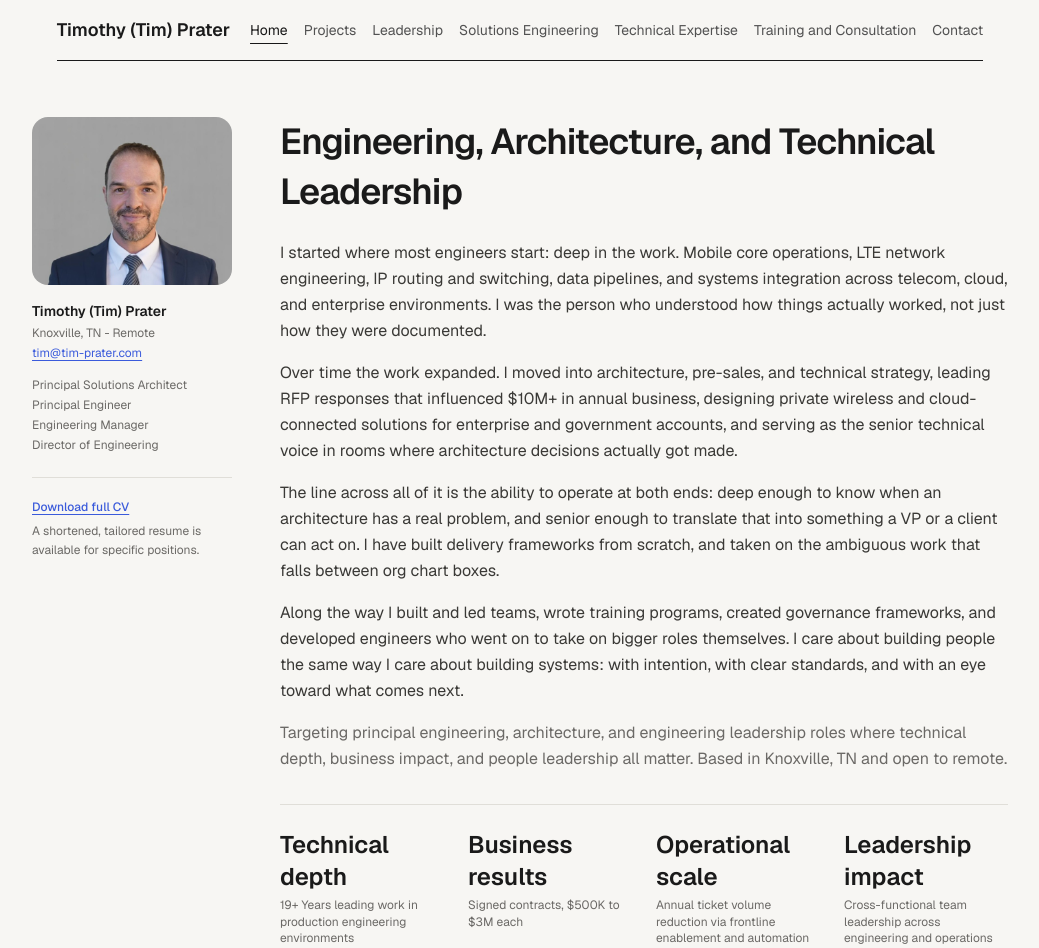
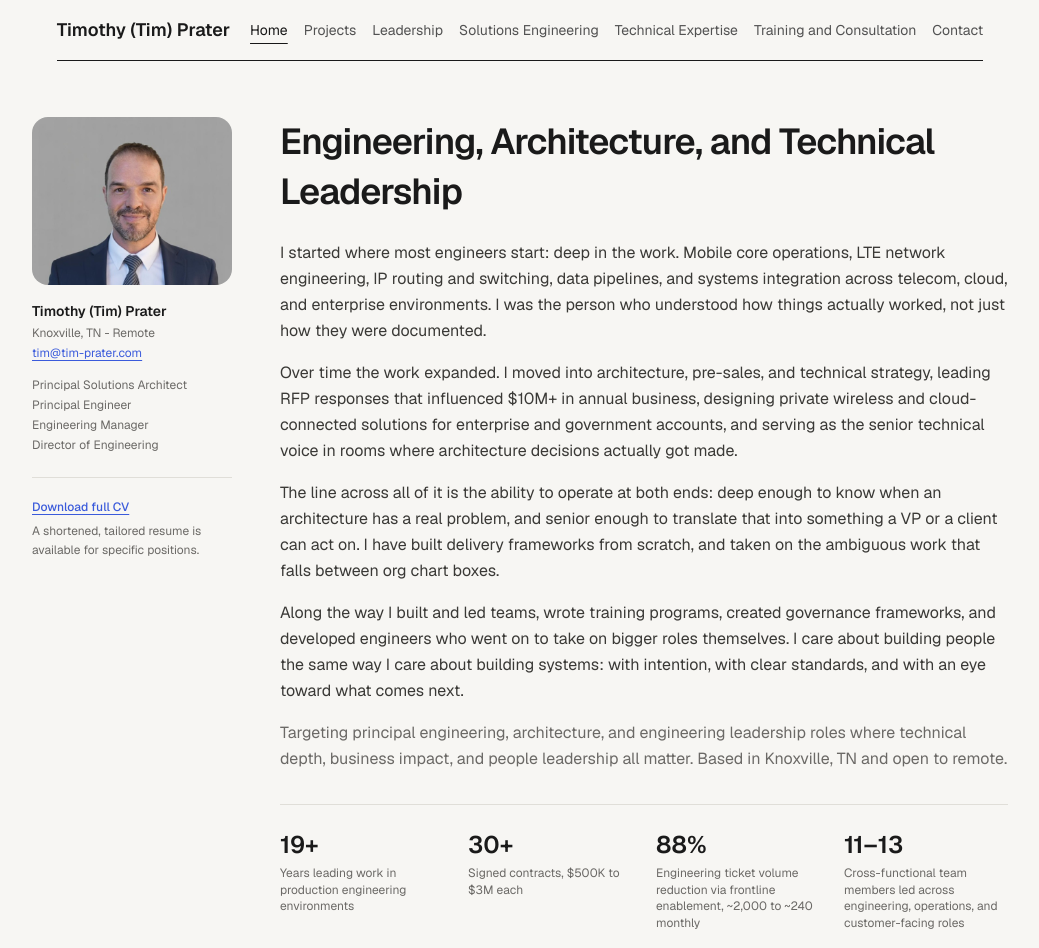
Before and after one commit to Pratert/Tim-Portfolio, a Next.js app: page / in a window 1280 px wide. Shown: the top 948 px of the page, without its empty margins (120-1159 px from the left). Built offline with nearby package versions, Linux system fonts and the light colour scheme.

Commit message:
corrected home page stats

```diff
--- a/app/page.tsx
+++ b/app/page.tsx
@@ -110,10 +110,10 @@ export default function Home() {
           {/* Stats */}
           <div className="grid grid-cols-2 gap-6 md:grid-cols-4">
             {[
-              { value: "Technical depth", label: "19+ Years leading work in production engineering environments" },
-              { value: "Business results", label: "Signed contracts, $500K to $3M each" },
-              { value: "Operational scale", label: "Annual ticket volume reduction via frontline enablement and automation" },
-              { value: "Leadership impact", label: "Cross-functional team leadership across engineering and operations and customer-facing roles" },
+              { value: "19+", label: "Years leading work in production engineering environments" },
+              { value: "30+", label: "Signed contracts, $500K to $3M each" },
+              { value: "88%", label: "Engineering ticket volume reduction via frontline enablement, ~2,000 to ~240 monthly" },
+              { value: "11–13", label: "Cross-functional team members led across engineering, operations, and customer-facing roles" },
             ].map((s) => (
               <div key={s.label}>
                 <p
@@ -166,7 +166,6 @@ export default function Home() {
                 </div>
               ))}
             </div>
-
           </div>
 
         </div>
```
Lines whose indentation alone changed are shown as unchanged.
